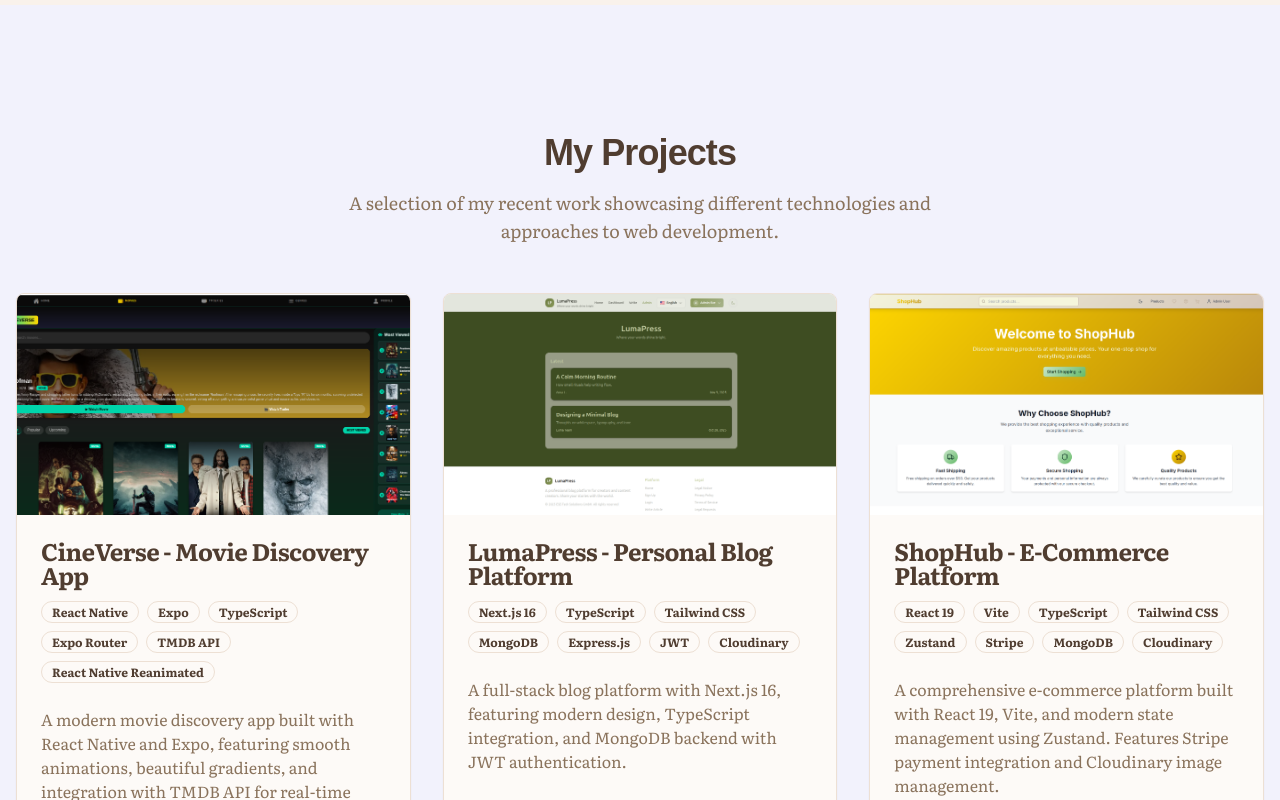
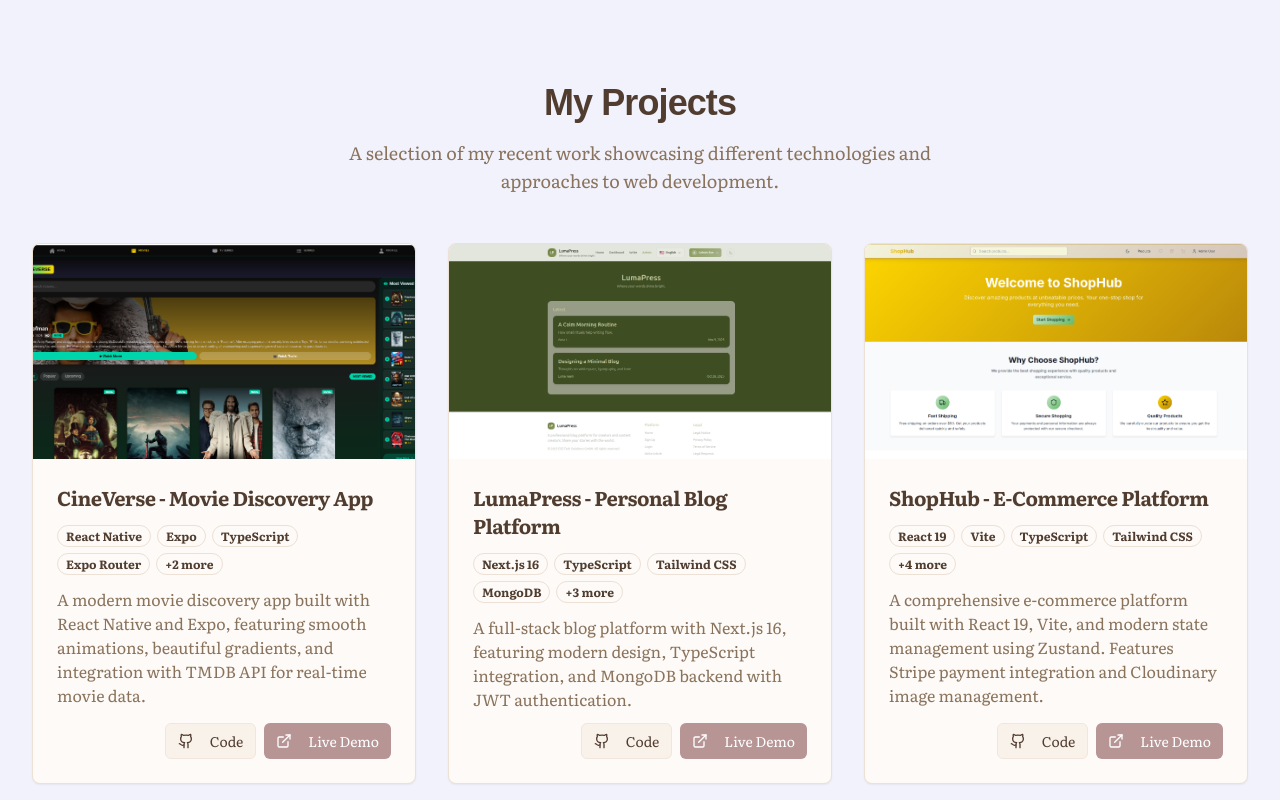
Before and after one commit to Ese-tech/Ese-s-Portfolio, a Next.js app: page / in a window 1280 px wide. Shown: the part 1700-2500 px from the top of the page. Built offline with nearby package versions, Linux system fonts and the light colour scheme; a web font is replaced by a local one.

Commit message:
feat: Enhance mobile responsiveness and improve UI elements across sections

```diff
--- a/src/app/globals.css
+++ b/src/app/globals.css
@@ -70,6 +70,38 @@ body {
     @apply bg-background text-foreground;
   }
   section {
-    @apply w-full py-12 md:py-24 lg:py-32;
+    @apply w-full py-8 px-4 md:py-16 lg:py-24 xl:py-32;
+  }
+
+  /* Mobile optimizations */
+  @media (max-width: 768px) {
+    .container {
+      @apply px-4;
+    }
+
+    /* Prevent horizontal overflow */
+    html, body {
+      overflow-x: hidden;
+    }
+
+    /* Improve touch targets */
+    button, a {
+      @apply min-h-[44px];
+    }
+  }
+
+  /* Smooth scrolling for anchor links */
+  html {
+    scroll-behavior: smooth;
   }
 }
+
+/* Additional mobile touch improvements */
+@media (max-width: 768px) {
+  .touch-improvement {
+    -webkit-tap-highlight-color: transparent;
+    -webkit-touch-callout: none;
+    -webkit-user-select: none;
+    user-select: none;
+  }
+}
--- a/src/components/project-card.tsx
+++ b/src/components/project-card.tsx
@@ -21,27 +21,30 @@ export default function ProjectCard({ project }: ProjectCardProps) {
           className="object-cover"
         />
       </div>
-      <CardHeader>
-        <CardTitle>{project.title}</CardTitle>
-        <div className="flex flex-wrap gap-2 pt-2">
-          {project.technologies.map(tech => (
-            <Badge key={tech} variant="outline">{tech}</Badge>
+      <CardHeader className="pb-3">
+        <CardTitle className="text-lg leading-tight sm:text-xl">{project.title}</CardTitle>
+        <div className="flex flex-wrap gap-1.5 pt-2">
+          {project.technologies.slice(0, 4).map(tech => (
+            <Badge key={tech} variant="outline" className="text-xs px-2 py-0.5">{tech}</Badge>
           ))}
+          {project.technologies.length > 4 && (
+            <Badge variant="outline" className="text-xs px-2 py-0.5">+{project.technologies.length - 4} more</Badge>
+          )}
         </div>
       </CardHeader>
-      <CardContent className="flex-grow">
-        <p className="text-muted-foreground">{project.description}</p>
+      <CardContent className="flex-grow pb-3">
+        <p className="text-sm text-muted-foreground leading-relaxed sm:text-base">{project.description}</p>
       </CardContent>
-      <CardFooter className="flex justify-end gap-2">
-        <Button variant="outline" asChild>
+      <CardFooter className="flex flex-col gap-2 sm:flex-row sm:justify-end">
+        <Button variant="outline" size="sm" className="flex-1 sm:flex-none" asChild>
           <Link href={project.githubLink} target="_blank" rel="noopener noreferrer">
-            <Github className="mr-2 h-4 w-4" /> Code
+            <Github className="mr-2 h-3 w-3 sm:h-4 sm:w-4" /> Code
           </Link>
         </Button>
         {project.liveLink && (
-          <Button asChild>
+          <Button size="sm" className="flex-1 sm:flex-none" asChild>
             <Link href={project.liveLink} target="_blank" rel="noopener noreferrer">
-              <ExternalLink className="mr-2 h-4 w-4" /> Live Demo
+              <ExternalLink className="mr-2 h-3 w-3 sm:h-4 sm:w-4" /> Live Demo
             </Link>
           </Button>
         )}
--- a/src/components/sections/experience.tsx
+++ b/src/components/sections/experience.tsx
@@ -11,20 +11,20 @@ export default function Experience() {
         </div>
 
         <div className="relative">
-          {/* Timeline Line */}
-          <div className="absolute left-1/2 top-0 h-full w-0.5 -translate-x-1/2 bg-border"></div>
+          {/* Timeline Line - Different positioning for mobile vs desktop */}
+          <div className="absolute left-6 top-0 h-full w-0.5 bg-border md:left-1/2 md:-translate-x-1/2"></div>
 
           {experiences.map((item, index) => (
-            <div key={index} className="group relative mb-8 flex items-center justify-between md:justify-normal md:odd:flex-row-reverse">
+            <div key={index} className="group relative mb-8 flex items-start md:items-center md:justify-normal md:odd:flex-row-reverse">
               {/* Timeline Item Content */}
-              <div className="flex w-full items-center md:w-1/2 md:pr-8 md:odd:flex-row-reverse md:odd:pl-8 md:odd:text-right">
+              <div className="ml-14 flex w-full items-start md:ml-0 md:w-1/2 md:items-center md:pr-8 md:odd:flex-row-reverse md:odd:pl-8 md:odd:text-right">
                 <div className="w-full rounded-lg border bg-card p-4 shadow-sm transition-all group-hover:shadow-md">
                   <p className="text-sm font-semibold text-primary">{item.period}</p>
-                  <h3 className="text-lg font-bold">{item.title}</h3>
-                  <p className="text-md text-muted-foreground">{item.company}</p>
-                  <p className="mt-2 text-sm">{item.description}</p>
+                  <h3 className="text-base font-bold leading-tight md:text-lg">{item.title}</h3>
+                  <p className="text-sm text-muted-foreground md:text-base">{item.company}</p>
+                  <p className="mt-2 text-sm leading-relaxed">{item.description}</p>
                   {item.technologies.length > 0 && (
-                    <div className="mt-2 flex flex-wrap gap-1">
+                    <div className="mt-3 flex flex-wrap gap-1">
                       {item.technologies.map((tech, techIndex) => (
                         <span key={techIndex} className="text-xs bg-secondary px-2 py-1 rounded">{tech}</span>
                       ))}
@@ -33,13 +33,13 @@ export default function Experience() {
                 </div>
               </div>
 
-              {/* Timeline Dot and Icon */}
-              <div className="absolute left-1/2 z-10 -translate-x-1/2">
-                <div className="flex h-10 w-10 items-center justify-center rounded-full border-2 border-primary bg-background transition-all group-hover:scale-110">
+              {/* Timeline Dot and Icon - Different positioning for mobile */}
+              <div className="absolute left-3 top-2 z-10 md:left-1/2 md:top-1/2 md:-translate-x-1/2 md:-translate-y-1/2">
+                <div className="flex h-8 w-8 items-center justify-center rounded-full border-2 border-primary bg-background shadow-sm transition-all group-hover:scale-110 md:h-10 md:w-10">
                   {item.title.toLowerCase().includes('student') || item.title.toLowerCase().includes('ausbildung') ? (
-                    <GraduationCap className="h-5 w-5 text-primary" />
+                    <GraduationCap className="h-3 w-3 text-primary md:h-5 md:w-5" />
                   ) : (
-                    <Briefcase className="h-5 w-5 text-primary" />
+                    <Briefcase className="h-3 w-3 text-primary md:h-5 md:w-5" />
                   )}
                 </div>
               </div>
--- a/src/components/sections/hero.tsx
+++ b/src/components/sections/hero.tsx
@@ -18,20 +18,20 @@ export default function Hero() {
   return (
     <section id="about" className="bg-secondary">
       <div className="container mx-auto max-w-7xl">
-        <div className="grid grid-cols-1 items-center gap-12 md:grid-cols-2">
+        <div className="grid grid-cols-1 items-center gap-8 py-8 md:gap-12 md:grid-cols-2 md:py-0">
           <div className="order-2 text-center md:order-1 md:text-left">
-            <h1 className="font-headline text-4xl font-bold tracking-tight text-foreground sm:text-5xl lg:text-6xl">
+            <h1 className="font-headline text-3xl font-bold tracking-tight text-foreground sm:text-4xl md:text-5xl lg:text-6xl">
               Hi, I'm Ese
             </h1>
-            <p className="mt-2 text-lg text-primary">Motivierte Full-Stack-Quereinsteigerin</p>
-            <p className="mt-6 text-lg leading-8 text-foreground/80">
+            <p className="mt-2 text-base text-primary sm:text-lg">Motivierte Full-Stack-Quereinsteigerin</p>
+            <p className="mt-4 text-base leading-7 text-foreground/80 sm:text-lg sm:leading-8 md:mt-6">
               Aktuell absolviere ich eine 19-monatige Full-Stack-Ausbildung beim Digital Career Institute (DCI) mit Fokus auf Frontend- und Backend-Entwicklung. Als flexible Quereinsteigerin bringe ich Zuverlässigkeit, Kommunikationsstärke und Problemlösungsorientierung mit. Ich möchte mein Wissen im Rahmen eines IT-Praktikums anwenden und vertiefen.
             </p>
-            <div className="mt-10 flex items-center justify-center gap-x-4 md:justify-start">
-              <Button asChild size="lg">
+            <div className="mt-6 flex flex-col items-center gap-3 sm:flex-row sm:justify-center md:mt-10 md:justify-start md:gap-4">
+              <Button asChild size="lg" className="w-full sm:w-auto">
                 <Link href="#projects" onClick={handleScroll}>View My Work</Link>
               </Button>
-              <Button asChild variant="ghost" size="lg" className="gap-2">
+              <Button asChild variant="ghost" size="lg" className="w-full gap-2 sm:w-auto">
                 <Link href="#contact" onClick={handleScroll}>
                   Contact Me <ArrowDown className="h-4 w-4" />
                 </Link>
@@ -39,7 +39,7 @@ export default function Hero() {
             </div>
           </div>
           <div className="order-1 flex justify-center md:order-2">
-            <div className="relative h-[400px] w-[300px] md:h-[500px] md:w-[400px] lg:h-[600px] lg:w-[500px]">
+            <div className="relative h-[300px] w-[240px] sm:h-[350px] sm:w-[280px] md:h-[450px] md:w-[360px] lg:h-[550px] lg:w-[440px]">
               <Image
                 src="/image/me.png"
                 alt="Ese Osagie - Full-Stack Developer"
```
